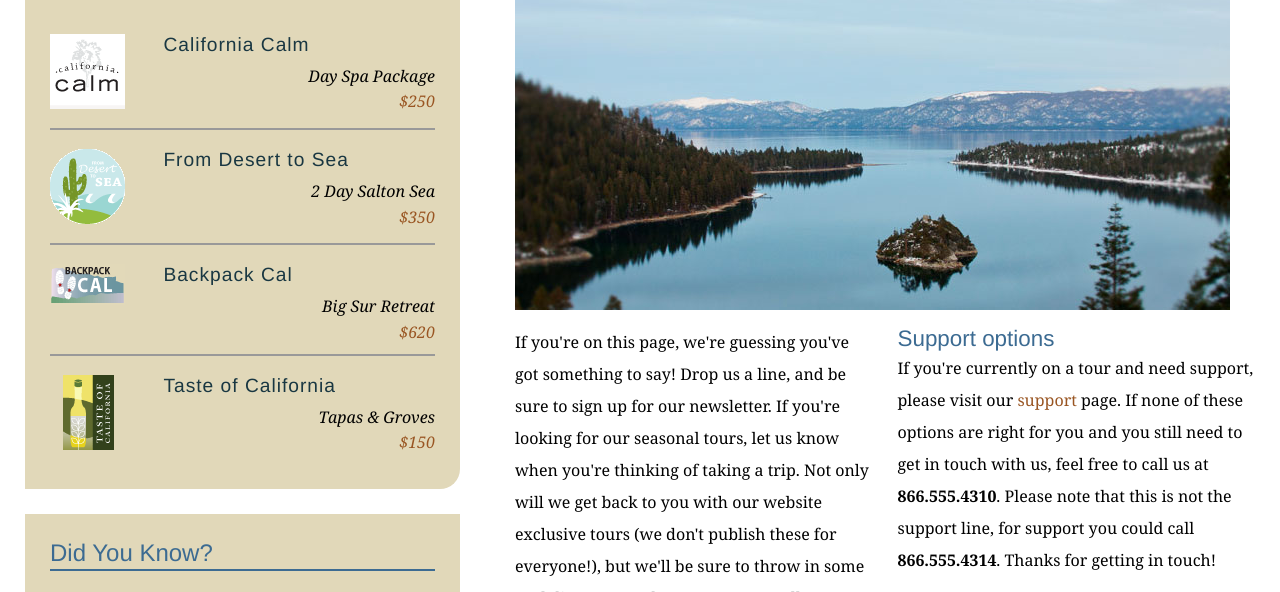
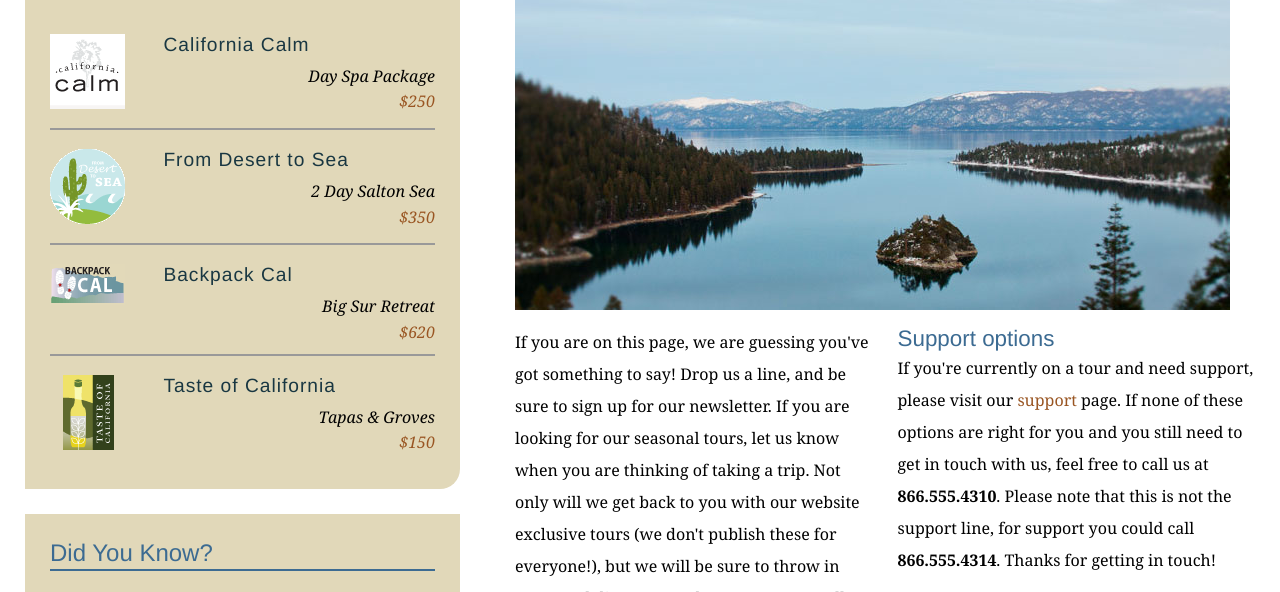
Before and after one commit to Ankita-P/explore_california, a plain HTML site: page contact.html in a window 1280 px wide. Shown: the part 342-934 px from the top of the page. Drawn offline with Linux system fonts and the light colour scheme.

Commit message:
Removed contractions from contact page text

```diff
--- a/contact.html
+++ b/contact.html
@@ -68,7 +68,7 @@
           <h1>Get in touch</h1>
           <img src="assets/images/emerald_bay.jpg" alt="Beautiful Lake Tahoe" class="articleImage" />
           <div class="multiCol">
-            <p>If you're on this page, we're guessing you've got something to say! Drop us a line, and be sure to sign up for our newsletter. If you're looking for our seasonal tours,  let us know when you're thinking of taking a trip. Not only will we get back to you with our website exclusive tours (we don't publish these for everyone!), but we'll be sure to throw in some cool discounts and tour extras as well.</p>
+            <p>If you are on this page, we are guessing you've got something to say! Drop us a line, and be sure to sign up for our newsletter. If you are looking for our seasonal tours,  let us know when you are thinking of taking a trip. Not only will we get back to you with our website exclusive tours (we don't publish these for everyone!), but we will be sure to throw in some cool discounts and tour extras as well.</p>
 
             <h2>Support options</h2>
             <p>If you're currently on a tour and need support, please visit our <a href="support.html">support</a> page. If none of these options are right for you and you still need to get in touch with us, feel free to call us at<span class="phone"> <strong>866.555.4310</strong>. Please note that this is not the support line, for support you could call </span><strong>866.555.4314</strong>. Thanks for getting in touch!</p>
```
